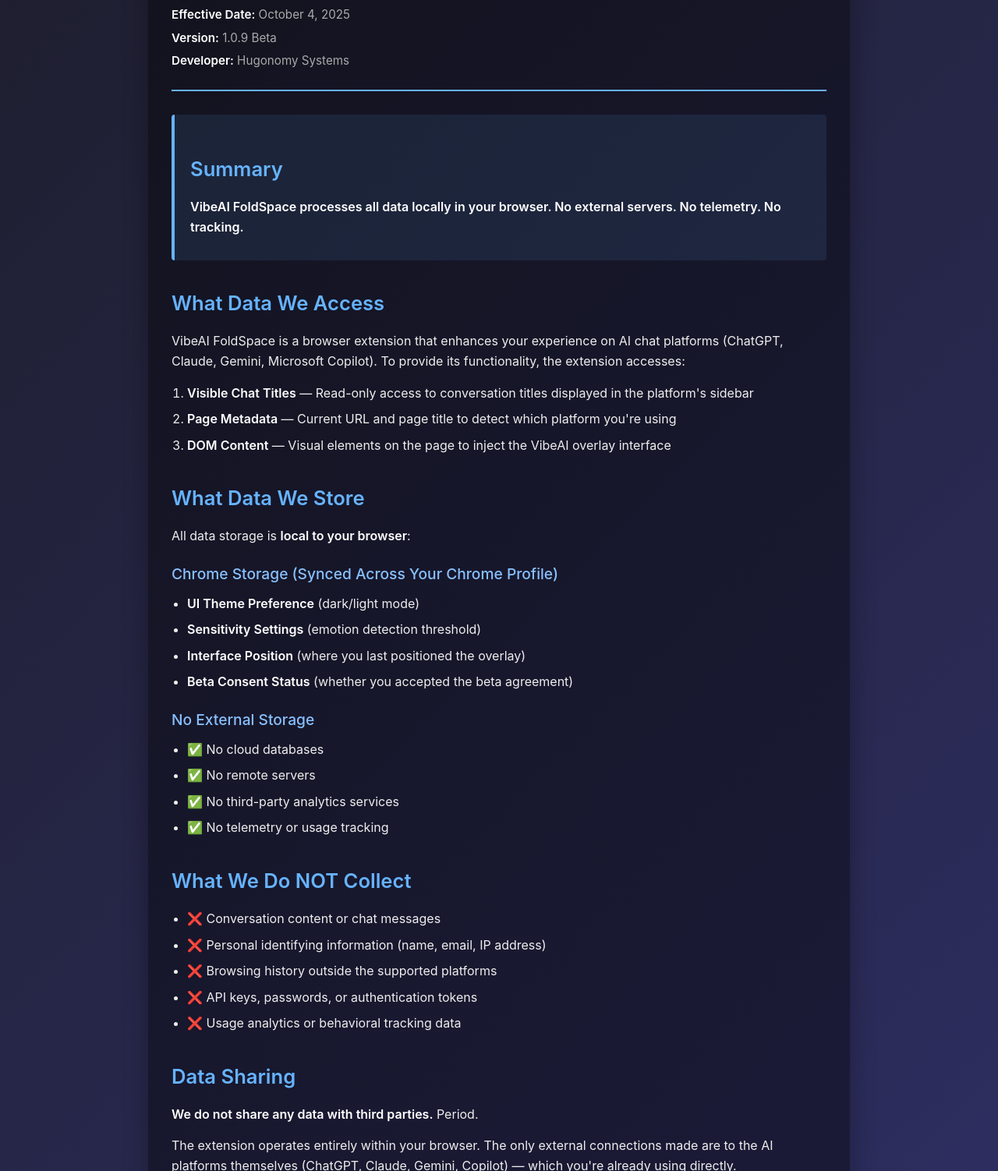
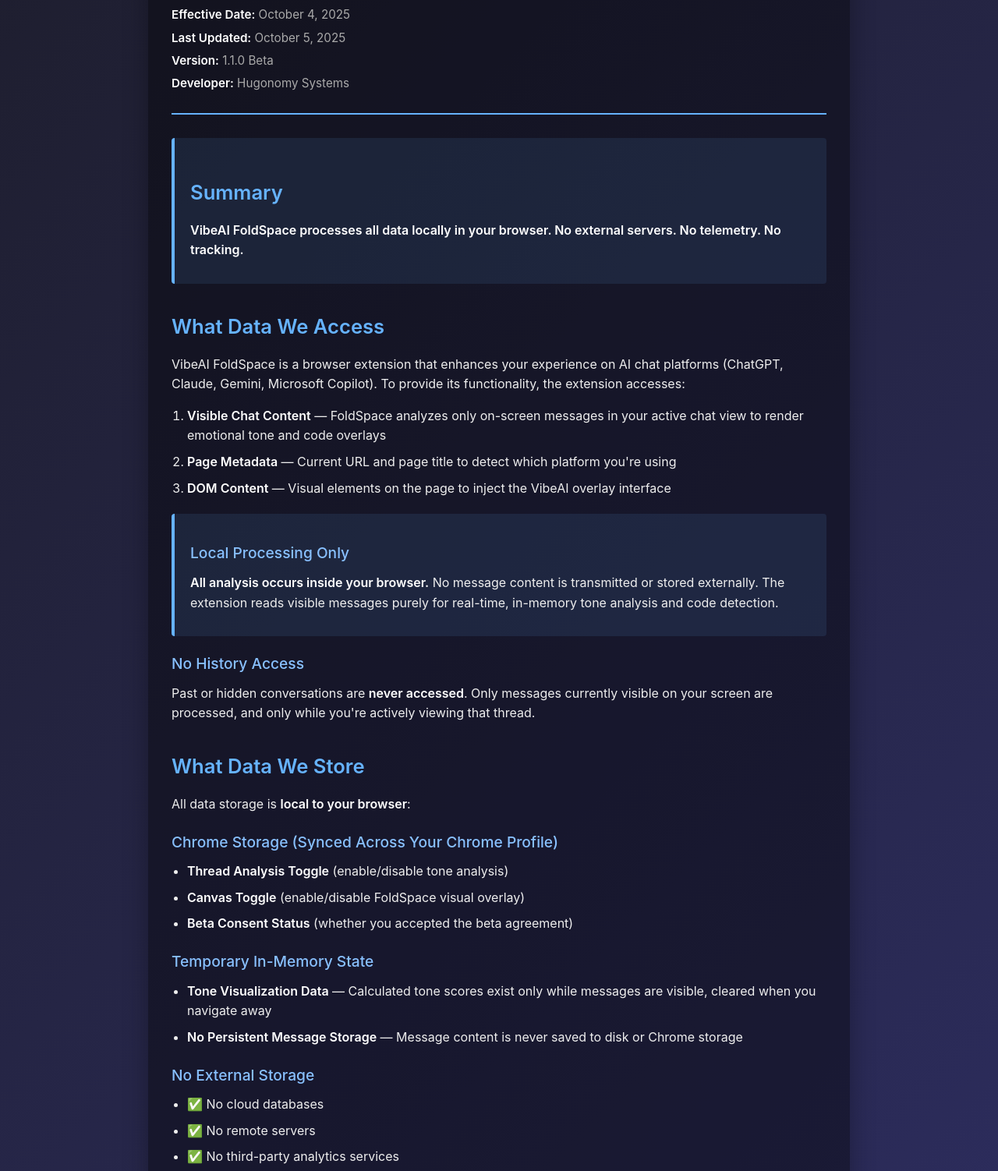
Before and after one commit to TNL-Origin/vibeai-foldspace, a plain HTML site: page docs/privacy.html in a window 1280 px wide. Shown: the part 129-1631 px from the top of the page at 78% size. Drawn offline with Linux system fonts and the light colour scheme.

Commit message:
Added Hugonomy Systems contact email for feedback/privacy

```diff
--- a/docs/privacy.html
+++ b/docs/privacy.html
@@ -181,7 +181,8 @@
     <header>
       <h1>VibeAI FoldSpace – Privacy Policy</h1>
       <div class="meta"><strong>Effective Date:</strong> October 4, 2025</div>
-      <div class="meta"><strong>Version:</strong> 1.0.9 Beta</div>
+      <div class="meta"><strong>Last Updated:</strong> October 5, 2025</div>
+      <div class="meta"><strong>Version:</strong> 1.1.0 Beta</div>
       <div class="meta"><strong>Developer:</strong> Hugonomy Systems</div>
     </header>
 
@@ -194,20 +195,31 @@
       <h2>What Data We Access</h2>
       <p>VibeAI FoldSpace is a browser extension that enhances your experience on AI chat platforms (ChatGPT, Claude, Gemini, Microsoft Copilot). To provide its functionality, the extension accesses:</p>
       <ol>
-        <li><strong>Visible Chat Titles</strong> — Read-only access to conversation titles displayed in the platform's sidebar</li>
+        <li><strong>Visible Chat Content</strong> — FoldSpace analyzes only on-screen messages in your active chat view to render emotional tone and code overlays</li>
         <li><strong>Page Metadata</strong> — Current URL and page title to detect which platform you're using</li>
         <li><strong>DOM Content</strong> — Visual elements on the page to inject the VibeAI overlay interface</li>
       </ol>
+      <div class="highlight-box">
+        <h3>Local Processing Only</h3>
+        <p><strong>All analysis occurs inside your browser.</strong> No message content is transmitted or stored externally. The extension reads visible messages purely for real-time, in-memory tone analysis and code detection.</p>
+      </div>
+      <h3>No History Access</h3>
+      <p>Past or hidden conversations are <strong>never accessed</strong>. Only messages currently visible on your screen are processed, and only while you're actively viewing that thread.</p>
 
       <h2>What Data We Store</h2>
       <p>All data storage is <strong>local to your browser</strong>:</p>
 
       <h3>Chrome Storage (Synced Across Your Chrome Profile)</h3>
       <ul>
-        <li><strong>UI Theme Preference</strong> (dark/light mode)</li>
-        <li><strong>Sensitivity Settings</strong> (emotion detection threshold)</li>
-        <li><strong>Interface Position</strong> (where you last positioned the overlay)</li>
+        <li><strong>Thread Analysis Toggle</strong> (enable/disable tone analysis)</li>
+        <li><strong>Canvas Toggle</strong> (enable/disable FoldSpace visual overlay)</li>
         <li><strong>Beta Consent Status</strong> (whether you accepted the beta agreement)</li>
+      </ul>
+
+      <h3>Temporary In-Memory State</h3>
+      <ul>
+        <li><strong>Tone Visualization Data</strong> — Calculated tone scores exist only while messages are visible, cleared when you navigate away</li>
+        <li><strong>No Persistent Message Storage</strong> — Message content is never saved to disk or Chrome storage</li>
       </ul>
 
       <h3>No External Storage</h3>
@@ -220,11 +232,12 @@
 
       <h2>What We Do NOT Collect</h2>
       <ul>
-        <li>❌ Conversation content or chat messages</li>
+        <li>❌ Conversation content or chat messages (read for analysis, never stored or transmitted)</li>
         <li>❌ Personal identifying information (name, email, IP address)</li>
         <li>❌ Browsing history outside the supported platforms</li>
         <li>❌ API keys, passwords, or authentication tokens</li>
         <li>❌ Usage analytics or behavioral tracking data</li>
+        <li>❌ Historical or archived conversations</li>
       </ul>
 
       <h2>Data Sharing</h2>
@@ -321,8 +334,8 @@
 
       <hr>
 
-      <p><strong>Last Updated:</strong> October 4, 2025<br>
-      <strong>Version:</strong> 1.0.9 Beta</p>
+      <p><strong>Last Updated:</strong> October 5, 2025<br>
+      <strong>Version:</strong> 1.1.0 Beta</p>
     </main>
 
     <footer>
@@ -332,5 +345,12 @@
       <a href="https://github.com/hugonomy/vibeai-foldspace" target="_blank" rel="noopener noreferrer">GitHub</a></p>
     </footer>
   </div>
+  <p style="margin-top: 16px; font-size: 13px; color: #888; text-align: center;">
+    For feedback or privacy concerns, contact
+    <a href="mailto:hugonomysystems@gmail.com"
+       style="color: #66b3ff; text-decoration: underline;">
+       hugonomysystems@gmail.com
+    </a>.
+  </p>
 </body>
 </html>
```
Also changed, not shown: docs/beta-agreement.html (+23 -2 lines).
